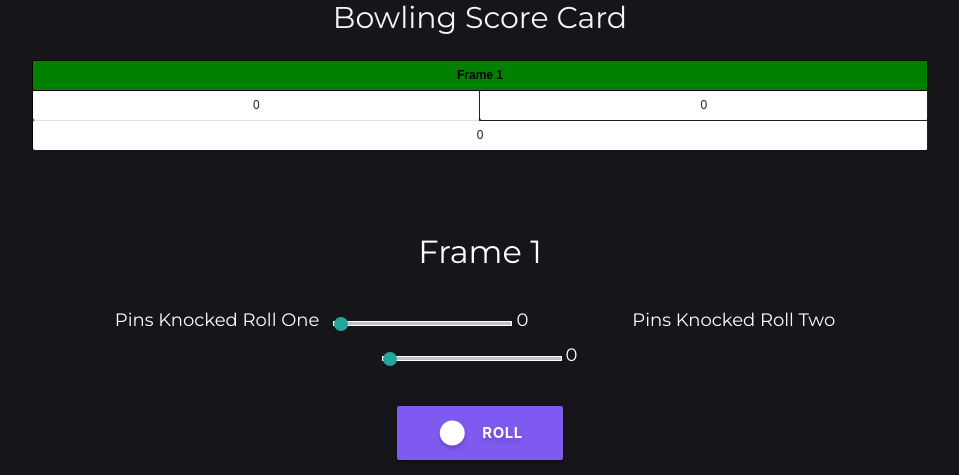
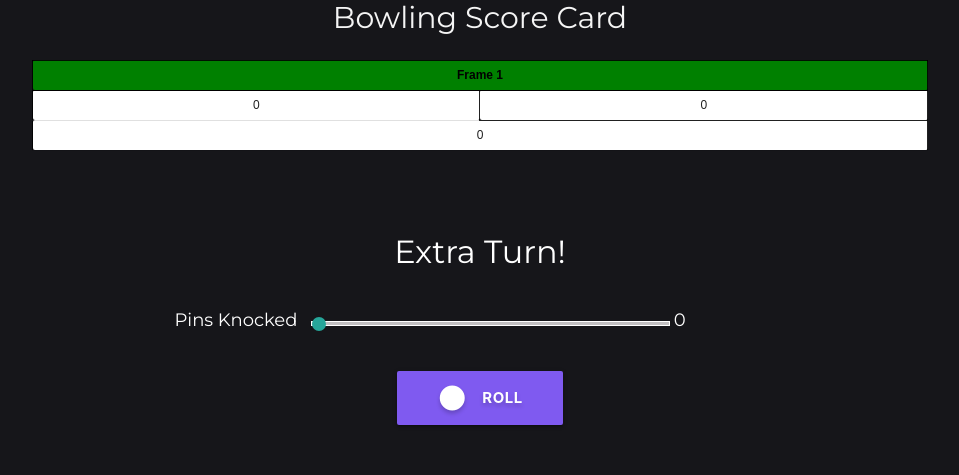
Before and after one commit to beingabeer/bowling_scoresheet, a Django app: page /game/1/ in a window 1280 px wide. Shown: the part 413-888 px from the top of the page, without its empty margins (160-1119 px from the left). After the commit the page ends 838 px from the top, so only its background shows below. Run offline with Django 3.2, Linux system fonts and the light colour scheme; tables that the repository leaves empty hold one stand-in row (values such as "Sample post"); parts of the project's set-up code (start-up, migrations or seed data) failed here and were passed over.

Commit message:
fixed scoring algo

```diff
--- a/app/scoring_app/models.py
+++ b/app/scoring_app/models.py
@@ -54,10 +54,11 @@ class Frame(models.Model):
     game_id = models.ForeignKey(Game, on_delete=models.CASCADE)
     frame_no = models.IntegerField(validators=[MaxValueValidator(10), MinValueValidator(1)])
     frame_is_active = models.BooleanField(default=False)
+    extra_frame_is_active = models.BooleanField(default=False)
     roll_one = models.PositiveIntegerField(default=0, choices=list(zip(range(0, 11), range(0, 11))))
     roll_two = models.IntegerField(default=0, choices=list(zip(range(0, 11), range(0, 11))))
-    roll_three = models.PositiveIntegerField(default=0)
-    roll_four = models.PositiveIntegerField(default=0)
+    roll_three = models.PositiveIntegerField(default=0, choices=list(zip(range(0, 11), range(0, 11))))
+
 
     def __str__(self):
         return f"{self.game_id} Frame-{self.frame_no}"
@@ -90,13 +91,6 @@ class Frame(models.Model):
         if self.roll_one + self.roll_two < 10:
             return self.roll_two + self.roll_one
 
-        # if self.is_strike and self.frame_no < 9:
-        #     current_frame_no = self.frame_no
-        #     next_frame_no = current_frame_no + 1
-        #     next_next_frame_no = next_frame_no + 1
-        #     frame_one_ahead = Frame.objects.get(game_id=self.game_id, frame_no=next_frame_no)
-        #     frame_two_ahead = Frame._get_next_or_previous_by_FIELD()
-
         if self.is_strike and self.frame_no < 9:
             frame_one_ahead = Frame.objects.filter(game_id=self.game_id, frame_no__gt=self.frame_no).order_by('frame_no').first()
             frame_two_ahead = Frame.objects.filter(game_id=self.game_id, frame_no__gt=frame_one_ahead.frame_no).order_by('frame_no').first()
@@ -110,3 +104,15 @@ class Frame(models.Model):
         if self.is_spare and self.frame_no < 10:
             frame_one_ahead = Frame.objects.filter(game_id=self.game_id, frame_no__gt=self.frame_no).order_by('frame_no').first()
             return 10 + frame_one_ahead.roll_one
+
+        # Special cases
+        if self.frame_no == 9 and self.is_strike:
+            frame_one_ahead = Frame.objects.filter(game_id=self.game_id, frame_no__gt=self.frame_no).order_by('frame_no').first()
+            return 10 + frame_one_ahead.roll_one + frame_one_ahead.roll_two
+
+        if self.frame_no == 10:
+            if self.roll_one == 10:
+                return 10 + self.roll_two + self.roll_three
+
+            elif self.roll_one + self.roll_two == 10:
+                return 10 + self.roll_three
--- a/app/scoring_app/templates/scoring_app/detail.html
+++ b/app/scoring_app/templates/scoring_app/detail.html
@@ -50,7 +50,29 @@
         <form method="post">
             {% csrf_token %}
             {% for frame in frame_list %}
-            {% if frame.frame_is_active %}
+            {% if frame.frame_is_active and frame.extra_frame_is_active %}
+            <div style="font-size: xx-large;margin-bottom: 30px;text-align: center;color: white;">
+                Extra Turn!
+            </div>
+
+            <div style="text-align: center;">
+                <label style="color: white;font-size: large; margin-right: 10px;">Pins Knocked</label>
+                <input style="max-width: 40%;" type="range" name="roll_three" id="rollInputId3" value="0" min="0"
+                    max="10" oninput="rollOutputId3.value = rollInputId3.value">
+                <output style="font-size: larger;color: white;padding-right: 100px;" name="rollOutputName3"
+                    id="rollOutputId3">0</output>
+            </div>
+
+
+            <div class="row" style="text-align: center;">
+                <button type="submit" style="margin-top: 30px;background-color: #7f5af0;"
+                    class="btn-large waves-effect modal-trigger" href="#">
+                    <i class="material-icons md-30 white-text left">lens</i>
+                    Roll
+                </button>
+            </div>
+
+            {% elif frame.frame_is_active %}
             <div style="font-size: xx-large;margin-bottom: 30px;text-align: center;color: white;">Frame
                 {{ frame.frame_no }}
             </div>
--- a/app/scoring_app/views.py
+++ b/app/scoring_app/views.py
@@ -23,34 +23,60 @@ def game_detail(request, pk):
     context = {'game': game, 'frame_list': frame_list,'frame_active_count': frame_active_count}
 
     if request.method == "POST":
-        roll_one = int(request.POST.get('roll_one'))
-        roll_two = int(request.POST.get('roll_two'))
-
-        if roll_one + roll_two > 10:
-            # include error message here
-            return render(request, 'scoring_app/detail.html', context)
-        elif roll_one == 10 and roll_two > 0:
-            # include error message here
-            return render(request, 'scoring_app/detail.html', context)
+        current_frame = Frame.objects.get(game_id=game, frame_is_active=True)
+        if current_frame.extra_frame_is_active:
+            roll_three = int(request.POST.get('roll_three'))
+            current_frame.roll_three = roll_three
+            current_frame.frame_is_active = False
+            current_frame.extra_frame_is_active = False
+            current_frame.save()
+            game.in_progress = False
+            game.save()
 
         else:
+            roll_one = int(request.POST.get('roll_one'))
+            roll_two = int(request.POST.get('roll_two'))
+            current_frame = Frame.objects.get(game_id=game, frame_is_active=True)
 
-            current_frame = Frame.objects.get(game_id=game, frame_is_active=True)
-            current_frame.roll_one = roll_one
-            current_frame.roll_two = roll_two
+            if current_frame.frame_no == 10:
+                if (roll_one == 10) or (roll_one + roll_two) >= 10:
+                    current_frame.roll_one = roll_one
+                    current_frame.roll_two = roll_two
+                    current_frame.extra_frame_is_active = True
+                    current_frame.save()
+                    return render(request, 'scoring_app/detail.html', context)
+                else:
+                    current_frame.roll_one = roll_one
+                    current_frame.roll_two = roll_two
+                    current_frame.frame_is_active = False
+                    current_frame.extra_frame_is_active = False
+                    current_frame.save()
+                    game.in_progress = False
+                    game.save()
+                    return render(request, 'scoring_app/detail.html', context)
 
-            current_frame.frame_is_active = False
-            current_frame.save()
-            if current_frame.frame_no+1 <= 10:
-                next_frame = Frame.objects.filter(game_id=game, frame_no__gt=current_frame.frame_no).order_by('frame_no').first()
-                next_frame.frame_is_active = True
-                next_frame.save()
+            elif roll_one + roll_two > 10:
+                # include error message here
+                return render(request, 'scoring_app/detail.html', context)
+            elif roll_one == 10 and roll_two > 0:
+                # include error message here
+                return render(request, 'scoring_app/detail.html', context)
 
             else:
-                game.in_progress = False
-                game.save()
+                current_frame.roll_one = roll_one
+                current_frame.roll_two = roll_two
+                current_frame.frame_is_active = False
+                current_frame.save()
+                if current_frame.frame_no+1 <= 10:
+                    next_frame = Frame.objects.filter(game_id=game, frame_no__gt=current_frame.frame_no).order_by('frame_no').first()
+                    next_frame.frame_is_active = True
+                    next_frame.save()
 
-        return render(request, 'scoring_app/detail.html', context)
+                else:
+                    game.in_progress = False
+                    game.save()
+
+            return render(request, 'scoring_app/detail.html', context)
 
     return render(request, 'scoring_app/detail.html', context)
 
```
Also changed, not shown: app/scoring_app/migrations/0009_remove_frame_roll_four.py (added), app/scoring_app/migrations/0010_frame_extra_frame_is_active.py (added), app/scoring_app/migrations/0011_auto_20200428_0624.py (added).
